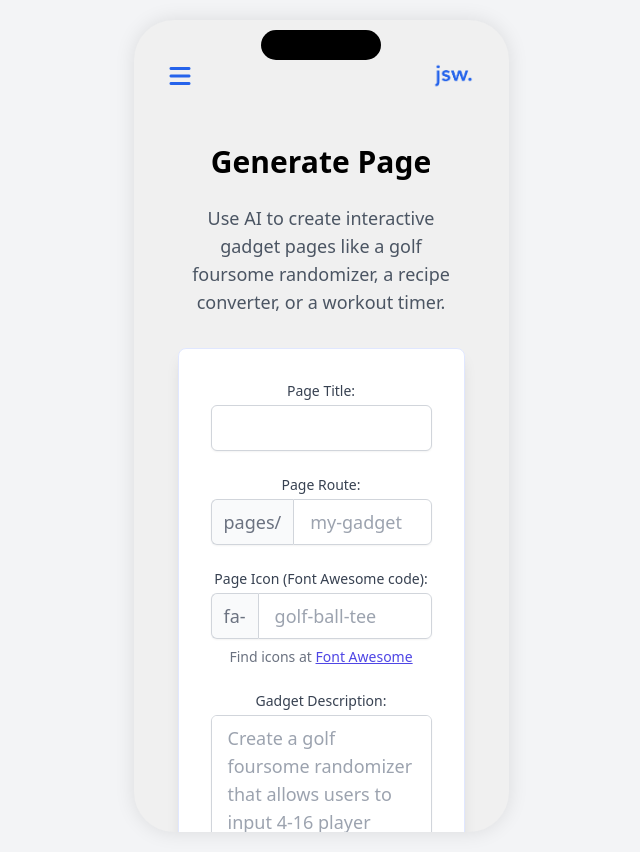
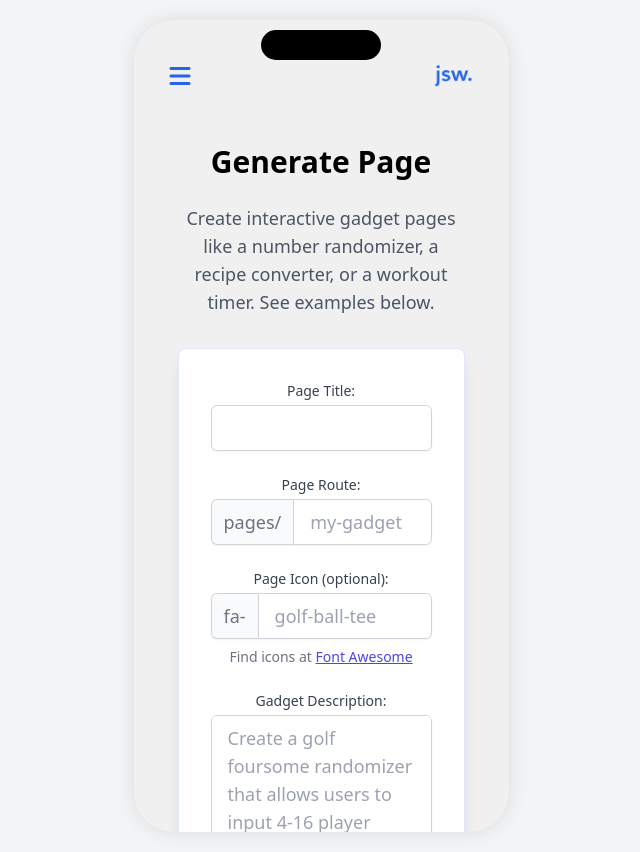
Before and after one commit to julyanserra/julianserra, a Flask app: template templates/generate_page.html in a window 1280 px wide. Shown: the whole page, without its empty margins (319-959 px from the left). Run offline with Flask 2, Linux system fonts and the light colour scheme; the template is opened without the code that fills it, so the values that code supplies are empty; parts of the project's set-up code (start-up, migrations or seed data) failed here and were passed over; some libraries are stand-ins or nearby versions.

Commit message:
improve isntructions

```diff
--- a/templates/create_voice.html
+++ b/templates/create_voice.html
@@ -4,6 +4,7 @@
 <link rel="stylesheet" href="https://cdnjs.cloudflare.com/ajax/libs/font-awesome/6.4.0/css/all.min.css">
 
 <h1 class="text-2xl font-bold mb-4">Create Your Bot!</h1>
+<p class="text-gray-600 mb-8 text-lg">Create your own character that speaks just like you!</p>
 <main id="content" class="bg-white rounded-lg shadow p-6 mb-8">
     <div id="notification" class="mb-4 p-4 rounded hidden"></div>
     <form id="aiVoiceForm" class="space-y-4">
--- a/templates/generate_page.html
+++ b/templates/generate_page.html
@@ -2,7 +2,7 @@
 {% block content %}
 <div class="container mx-auto px-4 py-8">
     <h1 class="text-3xl font-bold mb-6">Generate Page</h1>
-    <p class="text-gray-600 mb-8 text-lg">Use AI to create interactive gadget pages like a golf foursome randomizer, a recipe converter, or a workout timer.</p>
+    <p class="text-gray-600 mb-8 text-lg">Create interactive gadget pages like a number randomizer, a recipe converter, or a workout timer. See examples below.</p>
 
     <form id="generatePageForm" action="/projects/generate_page" method="post" class="space-y-6 mb-16 bg-white shadow-lg rounded-lg p-8 border border-indigo-100">
         <div>
@@ -19,7 +19,7 @@
         </div>
 
         <div>
-            <label for="page_icon" class="block text-sm font-medium text-gray-700 mb-1">Page Icon (Font Awesome code):</label>
+            <label for="page_icon" class="block text-sm font-medium text-gray-700 mb-1">Page Icon (optional):</label>
             <div class="mt-1 flex rounded-md shadow-sm">
                 <span class="inline-flex items-center px-3 rounded-l-md border border-r-0 border-gray-300 bg-gray-50 text-gray-500 text-lg">fa-</span>
                 <input type="text" id="page_icon" name="page_icon" required class="flex-1 block w-full rounded-none rounded-r-md border border-gray-300 focus:border-indigo-500 focus:ring focus:ring-indigo-200 focus:ring-opacity-50 text-lg px-4 py-2" placeholder="golf-ball-tee">
```
